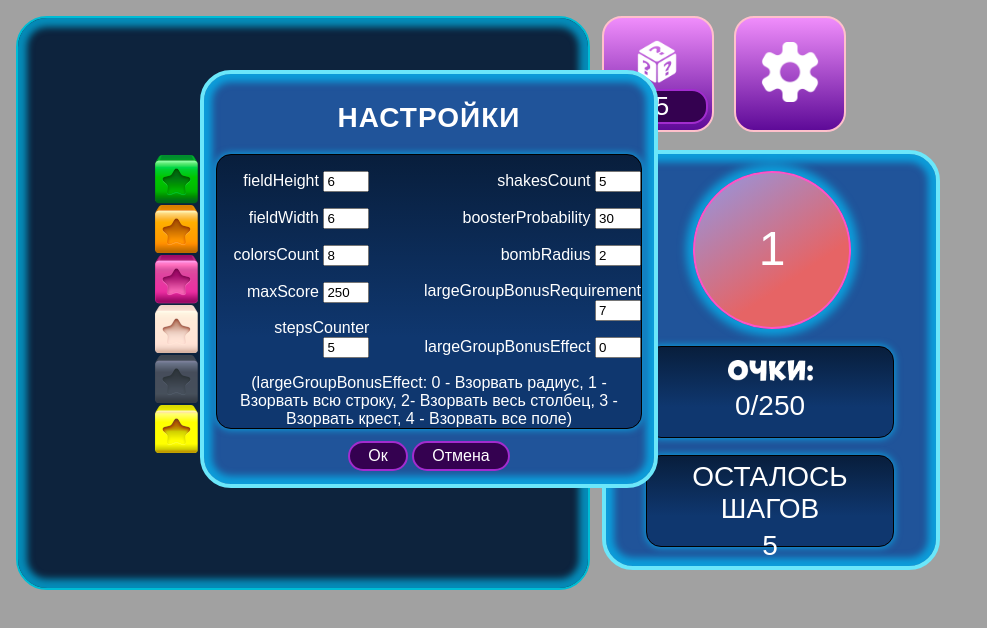
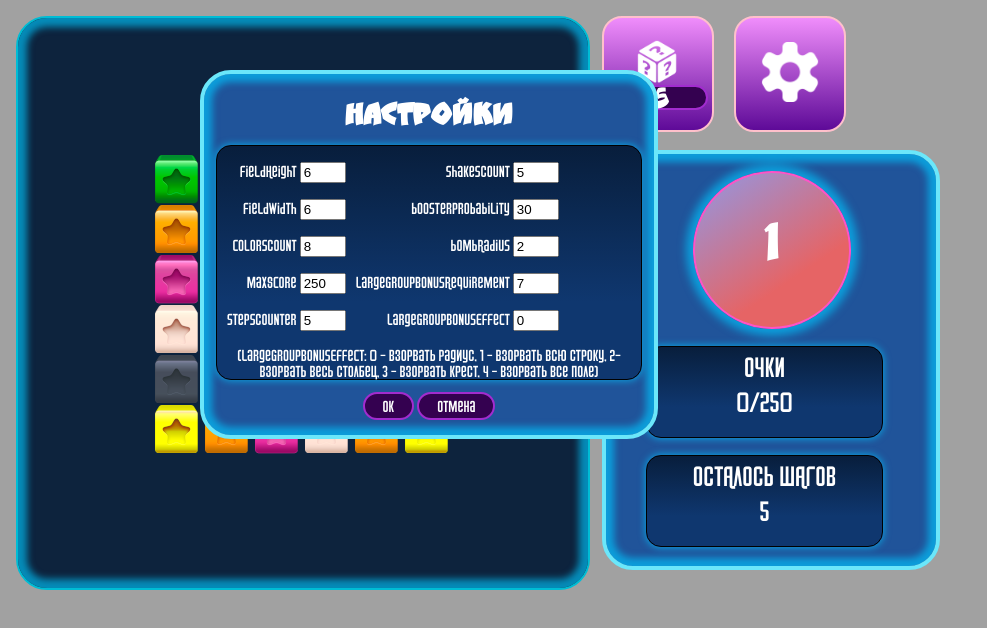
Before and after one commit to FlamingQuasar/Blast, a website built with webpack: page view/htmlClient/index.html in a window 1280 px wide. Both pictures are taken after a click on the element 790 px from the left and 74 px from the top of the page. Shown: the whole page, without its empty margins (0-987 px from the left). Built offline with nearby package versions, Linux system fonts and the light colour scheme.

Commit message:
fix: UI фикс шрифтов

```diff
--- a/view/htmlClient/index.html
+++ b/view/htmlClient/index.html
@@ -16,7 +16,7 @@
 					<p id="bllvlcounter">1</p>
 				</div>
 				<div class="game-scoreblock">
-					<img src="assets/scores.png">
+					<p>ОЧКИ</p>
 					<p id="blscorecounter">10000</p>
 				</div>
 				<div class="game-steps">
--- a/view/htmlClient/style.css
+++ b/view/htmlClient/style.css
@@ -1,5 +1,14 @@
+@font-face {
+    font-family: 'BlastFont'; /*a name to be used later*/
+    src: url('aa_clobberin_time_smooth.ttf'); /*URL to font*/
+}
+@font-face {
+    font-family: 'Light';
+    src: url('Airport.otf');
+}
 body{
     background-color: #a1a1a1;
+    font-family: 'BlastFont'!important;
     user-select: none;
 }
 .app .canvas-container{
@@ -40,9 +49,9 @@ body{
 }
 .app .game-lvlcircle>p{
     color: white;
-    font-family: fantasy;
+    font-family: BlastFont;
     font-size: 48px;
-       text-align: center;
+    text-align: center;
 }
 .app .game-steps,
 .app .game-scoreblock{
@@ -53,7 +62,7 @@ body{
     height: 90px;
     margin-left: 40px;
     margin-top: 17px;
-    width: 246px;
+    width: 235px;
 }
 .app .game-settingsbox,
 .app .game-resultbox{
@@ -63,7 +72,7 @@ body{
     box-shadow: 0px 0px 7px 8px #00c7ffa3 inset;
     color: white;
     display: none;
-    font-family: fantasy;
+    font-family: Light;
     height: 230px;
     left: 300px;
     position: absolute;
@@ -90,7 +99,7 @@ body{
 .app .game-settingsbox>.settings-title,
 .app .game-resultbox>.result-title{
     color: white;
-    font-family: fantasy;
+    font-family: BlastFont;
     font-size: 28px;
     letter-spacing: 1px;
     margin-bottom: 6px;
@@ -123,6 +132,8 @@ body{
 .app .game-settingsbox.active,
 .app .game-resultbox.active{
     display: block;
+    height: auto;
+    padding-bottom: 15px;
 }
 .app .game-scoreblock>img{
     margin-left: 81px;
@@ -132,11 +143,11 @@ body{
 .app .game-steps>p,
 .app .game-scoreblock>p{
     color: white;
-    font-family: fantasy;
+    font-family: Light;
     font-size: 28px;
     margin-top: 5px;
     margin-bottom: 2px;
-       text-align: center;
+    text-align: center;
 }
 .app .game-controls{
     display: flex;
@@ -158,7 +169,7 @@ body{
     border: 2px solid #a22ccf;
     border-radius: 16px;
     color: white;
-    font-family: fantasy;
+    font-family: BlastFont;
     font-size: 26px;
     margin-left: 12px;
     margin-top: -7px;
```
Also changed, not shown: view/htmlClient/Airport.otf (added), view/htmlClient/aa_clobberin_time_smooth.ttf (added).
